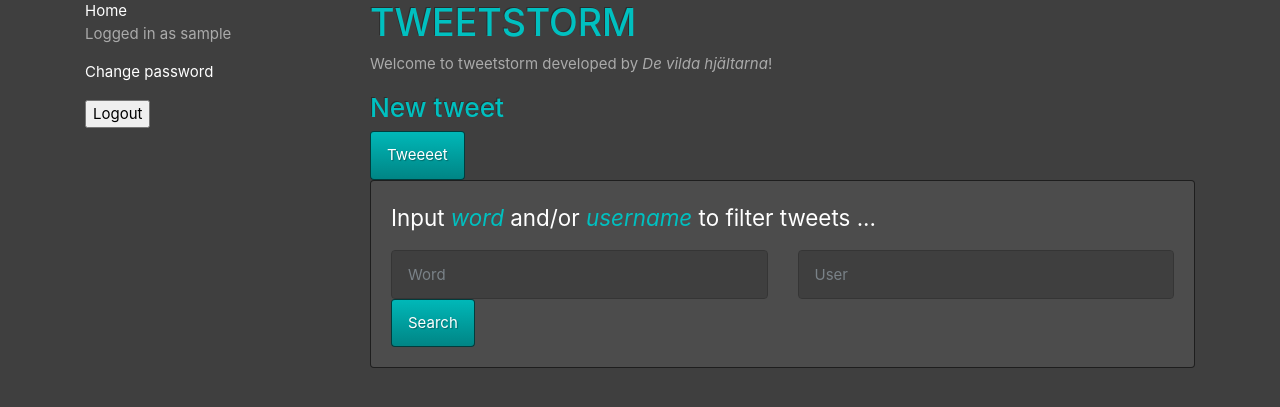
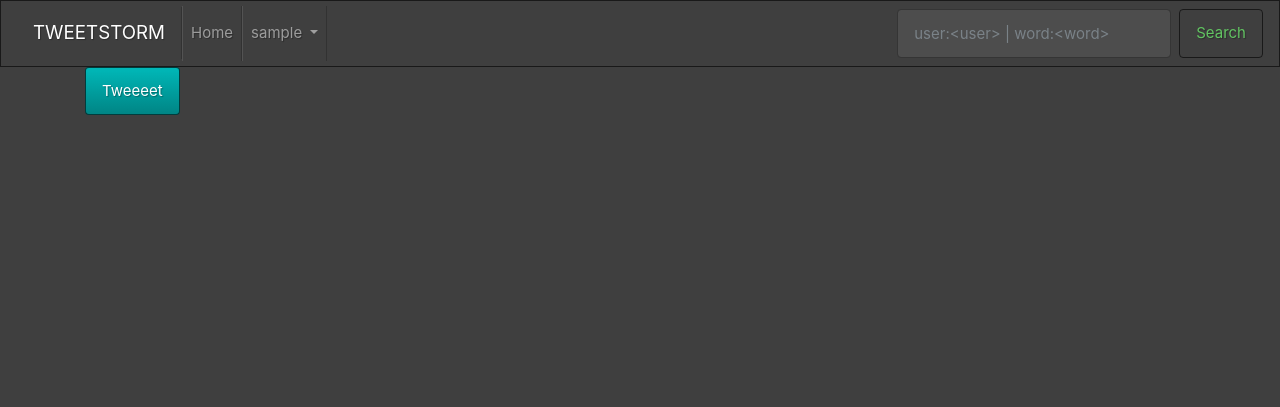
Before and after one commit to gustafholst/TweetStorm, a Django app: page /tweets/filter_posts/ in a window 1280 px wide. Shown: the top 407 px of the page. Run offline with Django 3.2, Linux system fonts and the light colour scheme; the visitor is signed in with stand-in values (Sample User, id 1); some libraries are stand-ins or nearby versions.

Commit message:
fixed navbar and some other cool stuff

```diff
--- a/tweets/templates/base_generic.html
+++ b/tweets/templates/base_generic.html
@@ -14,28 +14,59 @@
   <script src="{% static 'js/bootstrap.min.js' %}"></script>
 </head>
 <body>
+
+  <nav class="navbar navbar-expand-lg navbar-dark bg-dark">
+    <a class="navbar-brand" href="#">TWEETSTORM</a>
+    <button class="navbar-toggler" type="button" data-toggle="collapse" data-target="#navbarSupportedContent" aria-controls="navbarSupportedContent" aria-expanded="false" aria-label="Toggle navigation">
+      <span class="navbar-toggler-icon"></span>
+    </button>
+
+    <div class="collapse navbar-collapse" id="navbarSupportedContent">
+      <ul class="navbar-nav mr-auto">
+        <li class="nav-item">
+          <a class="nav-link" href="/">Home <span class="sr-only">(current)</span></a>
+        </li>
+
+        {% if user.is_authenticated %}
+
+          <li class="nav-item dropdown">
+          <a class="nav-link dropdown-toggle" href="#" id="navbarDropdown" role="button" data-toggle="dropdown" aria-haspopup="true" aria-expanded="false">
+            {{ user.username }}
+          </a>
+          <div class="dropdown-menu" aria-labelledby="navbarDropdown">
+            <a class="dropdown-item" href="{% url 'change_password' %}">Change password</a>
+            <div class="dropdown-divider"></div>
+            <a class="dropdown-item"href="#">Log out</a>
+          </div>
+        </li>
+
+
+        {% else %}
+          <li class="nav-item">
+            <a class="nav-link" href="{% url 'login' %}">Login</a>
+          </li>
+          <li class="nav-item">
+            <a class="nav-link" href="{% url 'django_registration_register' %}">Sign up</a>
+          </li>
+
+        {% endif %}
+
+      </ul>
+
+
+      <form class="form-inline my-2 my-lg-2">
+        {% csrf_token %}
+        <input class="form-control mr-sm-2" type="search" placeholder="user:<user> | word:<word>" aria-label="Search">
+        <button class="btn btn-outline-success my-2 my-sm-0" type="submit">Search</button>
+      </form>
+    </div>
+  </nav>
+
+
   <main role="main">
     <div class="container">
       <div class="row">
-        <div class="col-sm-3">
-        {% block sidebar %}
-          <a href="/">Home</a><br>
-          {% if user.is_authenticated %}
-            <p>Logged in as {{ user.username }}</p>
-            <p><a href="{% url 'change_password' %}">Change password</a></p>
-            <form method="post" action="{% url 'safe_logout' %}">
-              {% csrf_token %}
-              <input type="submit" value="Logout" />
-            </form>
-
-          {% else %}
-            <a href="{% url 'login' %}">Login</a><br>
-            <a href="{% url 'django_registration_register' %}">Sign up</a>
-          {% endif %}
-       {% endblock %}
-        </div>
-        <div class="col-sm-9">
-          <h1>TWEETSTORM</h1>
+        <div class="col-sm-12">
 
           {% if messages %}
           <ul class="messages">
@@ -44,7 +75,6 @@
               {% endfor %}
           </ul>
           {% endif %}
-
           {% block content %}{% endblock %}
         </div>
       </div>
--- a/tweets/templates/create_post_form.html
+++ b/tweets/templates/create_post_form.html
@@ -1,8 +1,6 @@
 {% load crispy_forms_tags %}
 
 <div class="new_post">
-  <h3>New tweet</h3>
-
   <form action="/tweets/create_post/" method="post">
     {% csrf_token %}
     {{ form|crispy }}
--- a/tweets/templates/filter.html
+++ /dev/null
@@ -1,15 +0,0 @@
-<div class="card filter">
-  <div class="card-body">
-    <span class="filter_word">Input <em>word</em> and/or <em>username</em> to filter tweets ...</span>
-    <form>
-      <div class="row">
-        <div class="col">
-          <input type="text" class="form-control" placeholder="Word">
-        </div>
-        <div class="col">
-          <input type="text" class="form-control" placeholder="User">
-        </div>
-      </div>
-      <button type="button" class="btn btn-primary">Search</button>
-    </form>
-  </div>
--- a/tweets/templates/index.html
+++ b/tweets/templates/index.html
@@ -3,14 +3,11 @@
 {% block title %}Home{% endblock %}
 
 {% block content %}
-  <p>Welcome to tweetstorm developed by <em> De vilda hjältarna</em>!</p>
 
   {% if request.user.is_authenticated %}
     {% include "create_post_form.html" %}
   {% endif %}
 
-  {% include "filter.html" %}
-
   {% for post in posts %}
     {% include "post.html" %}
   {% endfor %}
```
